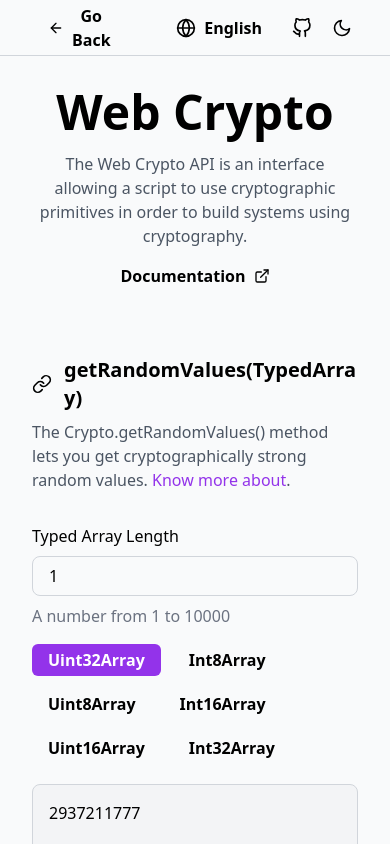
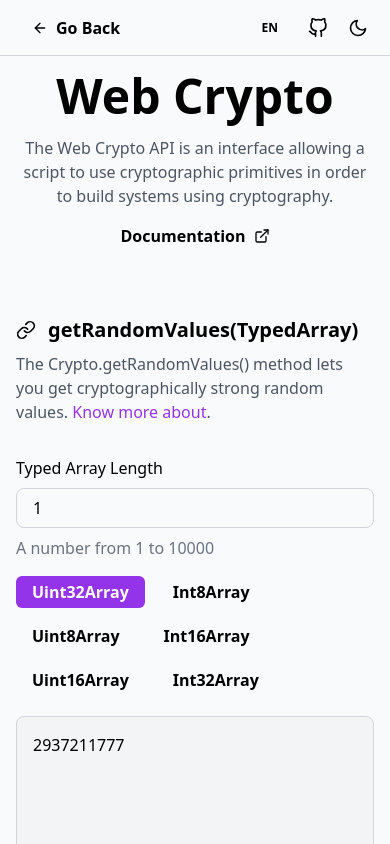
Before and after one commit to LuanEdCosta/react-web-apis, a React (Vite) app: page /web-crypto in a window 390 px wide. Shown: the top 844 px of the page. Built offline with nearby package versions, Linux system fonts and the light colour scheme.

Commit message:
Fix responsiveness

```diff
--- a/src/components/stateful/Navbar/index.tsx
+++ b/src/components/stateful/Navbar/index.tsx
@@ -52,13 +52,13 @@ export const Navbar: React.FC<NavbarProps> = ({
 
   return (
     <nav
-      className={`flex items-center h-14 px-8 border-b border-gray-300 dark:border-gray-600 transition-[border-color] ${className}`}
+      className={`flex items-center h-14 px-4 sm:px-8 border-b border-gray-300 dark:border-gray-600 transition-[border-color] ${className}`}
     >
       <div className="flex-1">
         {showBackButton && (
           <Button onClick={handleGoBack} data-testid="navbar-back-button">
             <FiArrowLeft />
-            <span className="ml-2">{t('goBack')}</span>
+            <span className="ml-2 whitespace-nowrap">{t('goBack')}</span>
           </Button>
         )}
       </div>
@@ -67,11 +67,24 @@ export const Navbar: React.FC<NavbarProps> = ({
 
       <div className="flex items-center space-x-2 transition-none">
         <Button
+          className="hidden sm:flex"
           onClick={handleChangeLanguage}
           data-testid="navbar-language-button"
         >
           <FiGlobe className="text-xl" />
-          <span className="ml-2">{t(`Languages:${i18n.language}`)}</span>
+          <span className="ml-2 whitespace-nowrap">
+            {t(`Languages:${i18n.language}`)}
+          </span>
+        </Button>
+
+        <Button
+          className="sm:hidden"
+          onClick={handleChangeLanguage}
+          data-testid="navbar-language-button-responsive"
+        >
+          <span className="uppercase text-xs whitespace-nowrap">
+            {i18n.language}
+          </span>
         </Button>
 
         <a
--- a/src/hooks/useAnchorScroll.ts
+++ b/src/hooks/useAnchorScroll.ts
@@ -11,8 +11,6 @@ export const useAnchorScroll = (): void => {
         const anchorElement = document.querySelector(anchorSelector)
         anchorElement?.scrollIntoView({ behavior: 'smooth' })
       }, 0)
-    } else {
-      window.scrollTo(0, 0)
     }
   }, [hash, pathname])
 }
--- a/src/layout/PageLayout/index.tsx
+++ b/src/layout/PageLayout/index.tsx
@@ -34,7 +34,7 @@ export const PageLayout: React.FC<PageLayoutProps> = ({
       {navbar}
 
       <AppErrorBoundary>
-        <div className={`p-8 max-w-7xl mx-auto ${contentClassName}`}>
+        <div className={`p-4 sm:p-8 max-w-7xl mx-auto ${contentClassName}`}>
           {children}
         </div>
       </AppErrorBoundary>
--- a/src/pages/ResizeObserver/ResizeObserverClass.tsx
+++ b/src/pages/ResizeObserver/ResizeObserverClass.tsx
@@ -52,7 +52,7 @@ export const ResizeObserverClass: React.FC = () => {
       />
 
       <div
-        className={`h-32 w-full rounded-xl flex items-center justify-center font-bold text-xl text-white ${elementColor}`}
+        className={`h-32 w-full rounded-xl flex items-center justify-center font-bold text-xl text-white p-4 ${elementColor}`}
       >
         {t('elementText')}
       </div>
--- a/src/pages/WebCrypto/RandomUUID.tsx
+++ b/src/pages/WebCrypto/RandomUUID.tsx
@@ -35,7 +35,7 @@ export const RandomUUID: React.FC = () => {
       />
 
       <div className="flex flex-wrap items-stretch flex-col md:space-x-8 md:flex-row">
-        <div className="flex items-center justify-center flex-1 mb-2">
+        <div className="flex items-center justify-center flex-1 mb-4">
           <Button
             className="border border-purple-400 dark:border-purple-600 text-purple-600"
             onClick={handleGenerateUUID}
```
